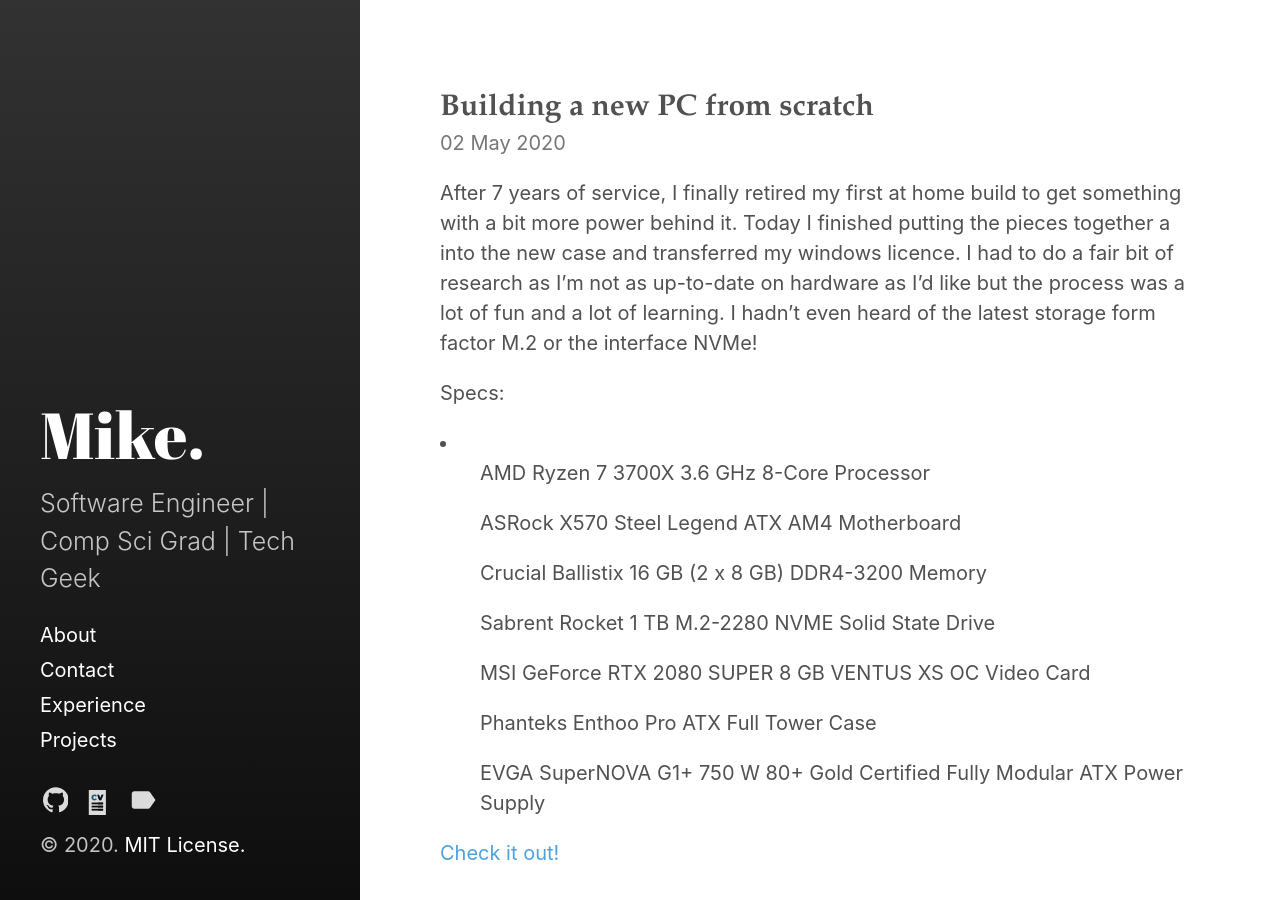
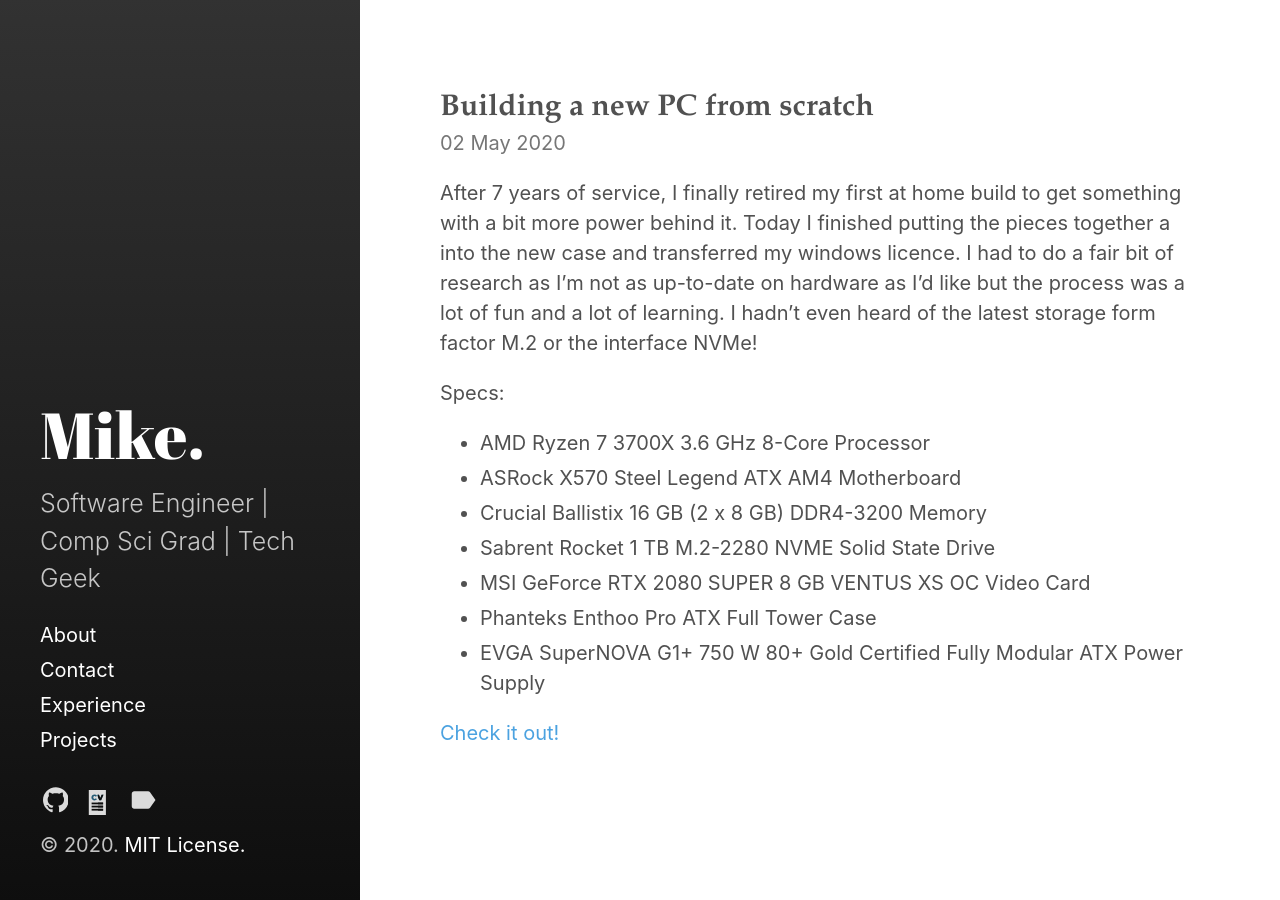
Before and after one commit to mikey-wotton/mikey-wotton.github.io, a Jekyll site: the page built from _posts/2020-05-02-newPC.md, in a window 1280 px wide. Built offline with Jekyll 4.4.1, drawn with Linux system fonts in a browser that asks for light colours.

Commit message:
fix listing bug

```diff
--- a/_posts/2020-05-02-newPC.md
+++ b/_posts/2020-05-02-newPC.md
@@ -7,14 +7,14 @@
 After 7 years of service, I finally retired my first at home build to get something with a bit more power behind it. Today I finished putting the pieces together a into the new case and transferred my windows licence. I had to do a fair bit of research as I'm not as up-to-date on hardware as I'd like but the process was a lot of fun and a lot of learning. I hadn't even heard of the latest storage form factor M.2 or the interface NVMe!
 
 Specs:
-<li>
-<ul>AMD Ryzen 7 3700X 3.6 GHz 8-Core Processor</ul>
-<ul>ASRock X570 Steel Legend ATX AM4 Motherboard</ul>
-<ul>Crucial Ballistix 16 GB (2 x 8 GB) DDR4-3200 Memory</ul>
-<ul>Sabrent Rocket 1 TB M.2-2280 NVME Solid State Drive</ul>
-<ul>MSI GeForce RTX 2080 SUPER 8 GB VENTUS XS OC Video Card</ul>
-<ul>Phanteks Enthoo Pro ATX Full Tower Case</ul>
-<ul>EVGA SuperNOVA G1+ 750 W 80+ Gold Certified Fully Modular ATX Power Supply</ul>
-</li>
+<ul>
+  <li>AMD Ryzen 7 3700X 3.6 GHz 8-Core Processor</li>
+  <li>ASRock X570 Steel Legend ATX AM4 Motherboard</li>
+  <li>Crucial Ballistix 16 GB (2 x 8 GB) DDR4-3200 Memory</li>
+  <li>Sabrent Rocket 1 TB M.2-2280 NVME Solid State Drive</li>
+  <li>MSI GeForce RTX 2080 SUPER 8 GB VENTUS XS OC Video Card</li>
+  <li>Phanteks Enthoo Pro ATX Full Tower Case</li>
+  <li>EVGA SuperNOVA G1+ 750 W 80+ Gold Certified Fully Modular ATX Power Supply</li>
+</ul>
 
 <a href="https://youtu.be/xsatk1ls-TQ">Check it out!</a>
```
